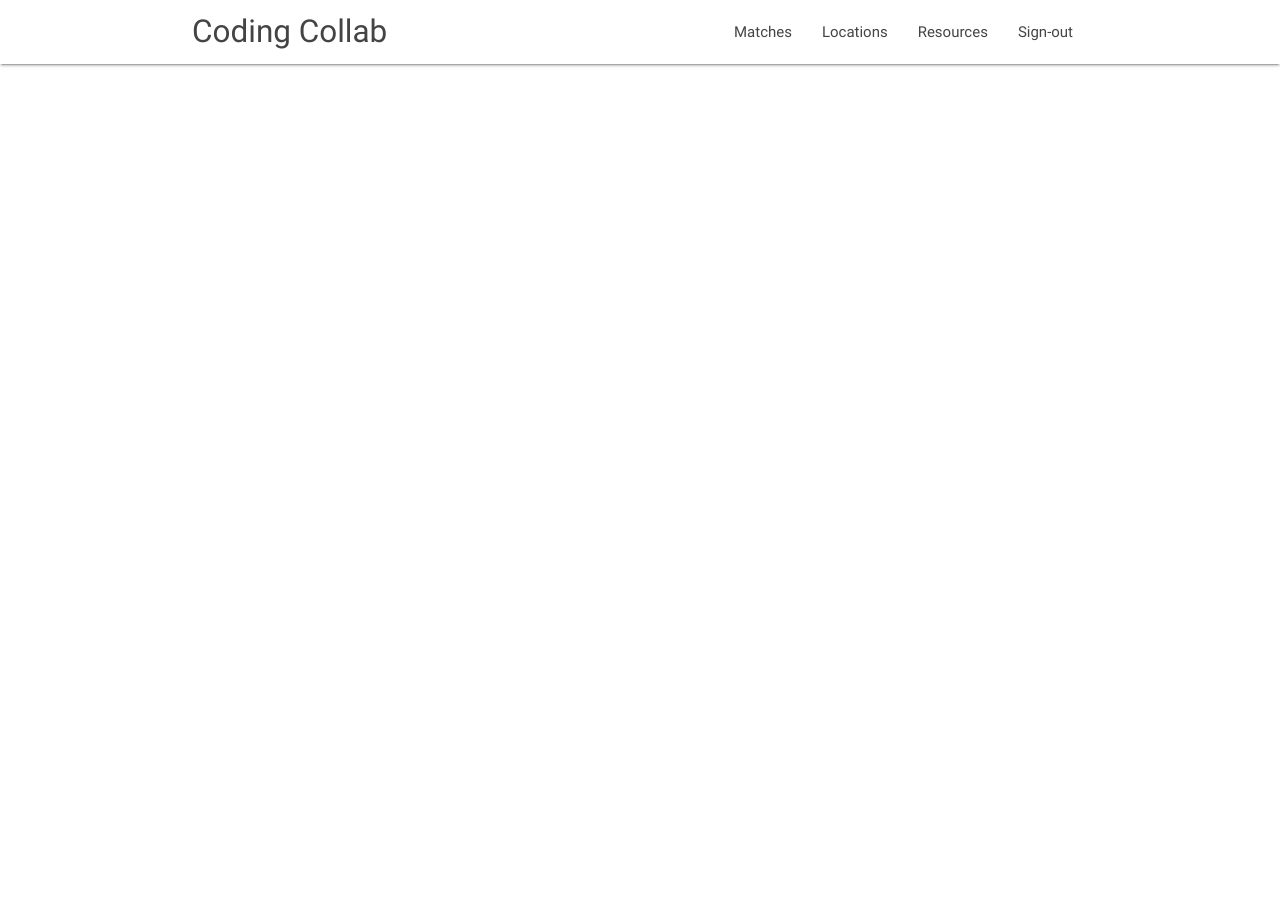
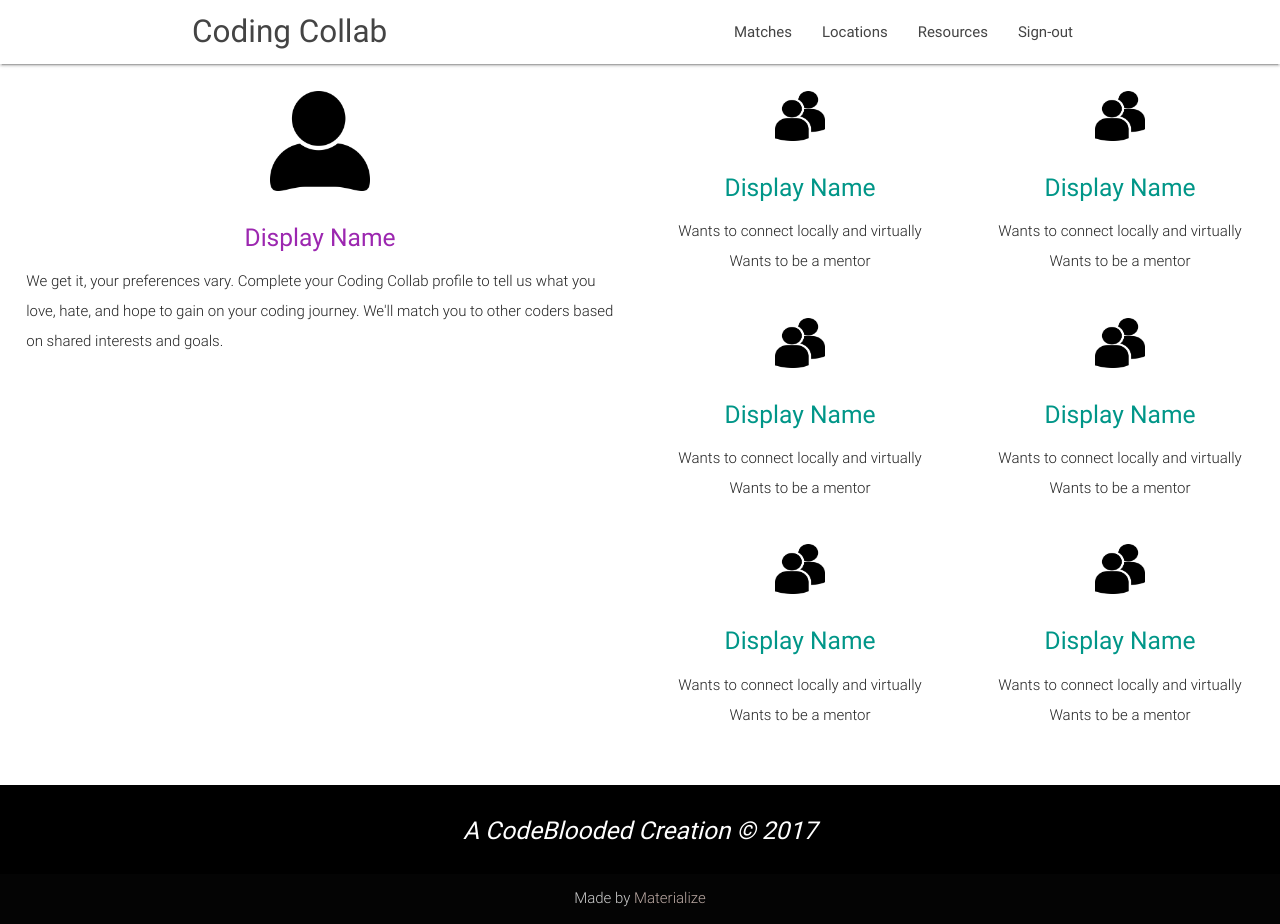
Before and after one commit to CodeBloodedTeam/codingCollab, a plain HTML site: page Coding Collab UI/login/index.html in a window 1280 px wide. Before the commit the page ends 800 px from the top, so only its background shows below. Drawn offline with nearby package versions, Linux system fonts and the light colour scheme; files whose address does not match are found by name.

Commit message:
Started login landing page

```diff
--- a/Coding Collab UI/login/index.html
+++ b/Coding Collab UI/login/index.html
@@ -2,16 +2,17 @@
 <html>
 
 <head>
+
     <head>
-        <meta http-equiv="Content-Type" content="text/html; charset=UTF-8"/>
-        <meta name="viewport" content="width=device-width, initial-scale=1"/>
+        <meta http-equiv="Content-Type" content="text/html; charset=UTF-8" />
+        <meta name="viewport" content="width=device-width, initial-scale=1" />
         <title>Coding Collab</title>
 
         <!-- CSS  -->
         <link href="https://fonts.googleapis.com/icon?family=Material+Icons" rel="stylesheet">
-        <link href="css/materialize.css" type="text/css" rel="stylesheet" media="screen,projection"/>
-        <link href="css/style.css" type="text/css" rel="stylesheet" media="screen,projection"/>
-      </head>
+        <link href="css/materialize.css" type="text/css" rel="stylesheet" media="screen,projection" />
+        <link href="css/style.css" type="text/css" rel="stylesheet" media="screen,projection" />
+    </head>
 </head>
 
 <body>
@@ -20,13 +21,123 @@
             <a id="logo-container" href="../index.html" class="brand-logo">Coding Collab</a>
 
             <ul class="right hide-on-med-and-down">
-                    <li><a href="#">Matches</a></li>
-                    <li><a href="#">Locations</a></li>
-                    <li><a href="#">Resources</a></li>
-                    <li><a href="#">Sign-out</a></li>
+                <li>
+                    <a href="#">Matches</a>
+                </li>
+                <li>
+                    <a href="#">Locations</a>
+                </li>
+                <li>
+                    <a href="#">Resources</a>
+                </li>
+                <li>
+                    <a href="../index.html">Sign-out</a>
+                </li>
             </ul>
         </div>
     </nav>
+
+    <div class="row">
+        <div class="col s12 m6">
+            <div class="icon-block">
+                <h2 class="center brown-text">
+                    <img src="extras/user-1633249_640.png" alt="User Profile Avatar" style="width:100px;height:100px;">
+                </h2>
+                <h5 class="center purple-text">Display Name</h5>
+
+                <p class="light">We get it, your preferences vary. Complete your Coding Collab profile to tell us what you love, hate, and
+                    hope to gain on your coding journey. We'll match you to other coders based on shared interests and goals.</p>
+            </div>
+        </div>
+
+        <div class="col s12 m3">
+            <div class="row">
+                <div class="icon-block">
+                    <h2 class="center brown-text">
+                        <img src="extras/human-481829_640.png" alt="User Match Avatar" style="width:50px;height:50px;">
+                    </h2>
+                    <h5 class="center teal-text">Display Name</h5>
+
+                    <p class="center light">Wants to connect locally and virtually
+                        <br>Wants to be a mentor</p>
+                </div>
+            </div>
+            <div class="row">
+                <div class="icon-block">
+                    <h2 class="center brown-text">
+                        <img src="extras/human-481829_640.png" alt="User Match Avatar" style="width:50px;height:50px;">
+                    </h2>
+                    <h5 class="center teal-text">Display Name</h5>
+
+                    <p class="center light">Wants to connect locally and virtually
+                        <br>Wants to be a mentor</p>
+                </div>
+            </div>
+            <div class="row">
+                <div class="icon-block">
+                    <h2 class="center brown-text">
+                        <img src="extras/human-481829_640.png" alt="User Match Avatar" style="width:50px;height:50px;">
+                    </h2>
+                    <h5 class="center teal-text">Display Name</h5>
+
+                    <p class="center light">Wants to connect locally and virtually
+                        <br>Wants to be a mentor</p>
+                </div>
+            </div>
+        </div>
+
+        <div class="col s12 m3">
+            <div class="row">
+                <div class="icon-block">
+                    <h2 class="center brown-text">
+                        <img src="extras/human-481829_640.png" alt="User Match Avatar" style="width:50px;height:50px;">
+                    </h2>
+                    <h5 class="center teal-text">Display Name</h5>
+                    <p class="center light">Wants to connect locally and virtually
+                        <br>Wants to be a mentor</p>
+                </div>
+            </div>
+            <div class="row">
+                    <div class="icon-block">
+                        <h2 class="center brown-text">
+                            <img src="extras/human-481829_640.png" alt="User Match Avatar" style="width:50px;height:50px;">
+                        </h2>
+                        <h5 class="center teal-text">Display Name</h5>
+                        <p class="center light">Wants to connect locally and virtually
+                            <br>Wants to be a mentor</p>
+                    </div>
+                </div>
+                <div class="row">
+                        <div class="icon-block">
+                            <h2 class="center brown-text">
+                                <img src="extras/human-481829_640.png" alt="User Match Avatar" style="width:50px;height:50px;">
+                            </h2>
+                            <h5 class="center teal-text">Display Name</h5>
+                            <p class="center light">Wants to connect locally and virtually
+                                <br>Wants to be a mentor</p>
+                        </div>
+                    </div>
+        </div>
+    </div>
+
+    <footer class="page-footer black">
+        <div class="container">
+            <div class="row">
+                <h5 class="center-align white-text">
+                    <i>A CodeBlooded Creation &copy; 2017</i>
+                </h5>
+            </div>
+        </div>
+
+        <div class="footer-copyright">
+            <div class="container">
+                <center>Made by
+                    <a class="brown-text text-lighten-3" href="http://materializecss.com">Materialize</a>
+                </center>
+            </div>
+        </div>
+    </footer>
+
     <!--Import jQuery before materialize.js-->
     <script type="text/javascript" src="https://code.jquery.com/jquery-3.2.1.min.js"></script>
     <script type="text/javascript" src="js/materialize.min.js"></script>
--- /dev/null
+++ b/Coding Collab UI/login/js/ui-login.js
@@ -0,0 +1,3 @@
+$(document).ready(function () {
+
+});
```
Also changed, not shown: Coding Collab UI/login/extras/human-481829_640.png (added), Coding Collab UI/login/fonts/roboto/Roboto-Bold.woff (added), Coding Collab UI/login/fonts/roboto/Roboto-Bold.woff2 (added), Coding Collab UI/login/fonts/roboto/Roboto-Light.woff (added), Coding Collab UI/login/fonts/roboto/Roboto-Light.woff2 (added), Coding Collab UI/login/fonts/roboto/Roboto-Medium.woff (added), Coding Collab UI/login/fonts/roboto/Roboto-Medium.woff2 (added), Coding Collab UI/login/fonts/roboto/Roboto-Regular.woff (added), Coding Collab UI/login/fonts/roboto/Roboto-Regular.woff2 (added), Coding Collab UI/login/fonts/roboto/Roboto-Thin.woff (added), Coding Collab UI/login/fonts/roboto/Roboto-Thin.woff2 (added), 2 other files.
